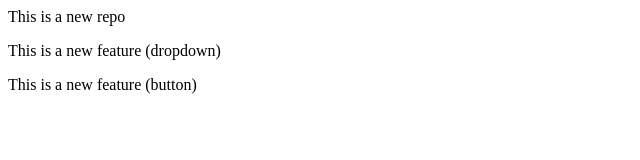
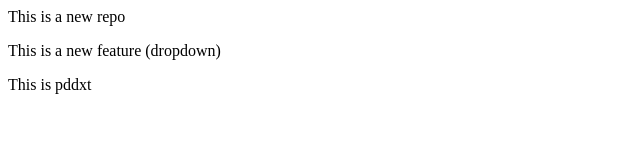
Before and after one commit to Pddxt/Localrepo, a plain HTML site: page LocalRepo/index.html in a window 1280 px wide. Shown: the whole page, without its empty margins (0-640 px from the left). Drawn offline with Linux system fonts and the light colour scheme.

Commit message:
Pddxt this side

```diff
--- a/LocalRepo/index.html
+++ b/LocalRepo/index.html
@@ -1,3 +1,3 @@
 <p>This is a new repo</p>
 <p> This is a new feature (dropdown)</p>
-<p> This is a new feature (button)</p>
+<p> This is pddxt</p>
```
